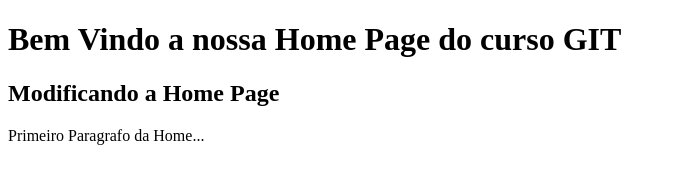
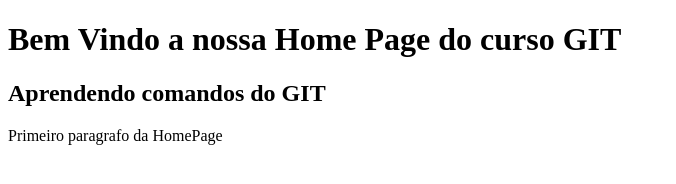
Before and after one commit to dutranacarolina/cursotds, a plain HTML site: page index.html in a window 1280 px wide. Shown: the whole page, without its empty margins (0-676 px from the left). Drawn offline with Linux system fonts and the light colour scheme.

Commit message:
Modificado

```diff
--- a/index.html
+++ b/index.html
@@ -7,7 +7,7 @@
 </head>
 <body>
     <h1>Bem Vindo a nossa Home Page do curso GIT</h1>
-    <h2>Modificando a Home Page</h2>
-    <p>Primeiro Paragrafo da Home...</p>
+    <h2>Aprendendo comandos do GIT</h2>
+    <p>Primeiro paragrafo da HomePage</p>
 </body>
 </html>
```
Also changed, not shown: nomes.txt (added).
